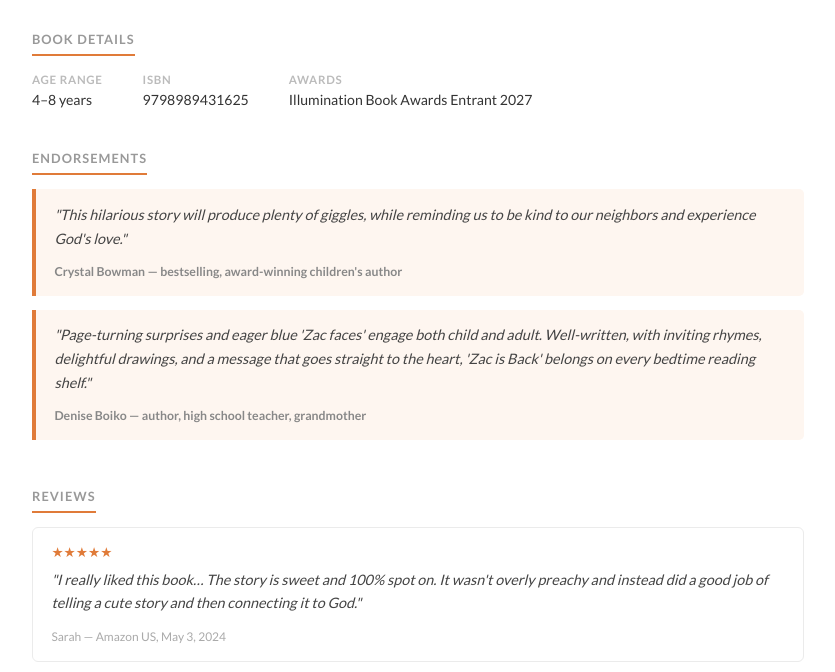
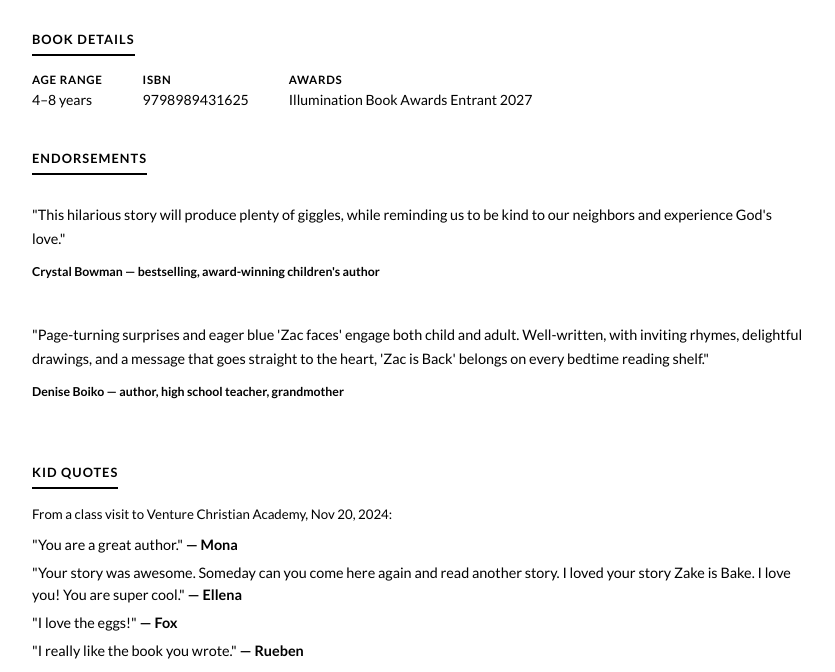
Before and after one commit to andyrabel/memoriesfond, a plain HTML site: page books/zac-is-back.html in a window 1280 px wide. Shown: the part 566-1238 px from the top of the page, without its empty margins (222-1057 px from the left). Drawn offline with Linux system fonts and the light colour scheme.

Commit message:
Kid quotes

```diff
--- a/books/zac-is-back.html
+++ b/books/zac-is-back.html
@@ -12,8 +12,8 @@
     .book-detail { max-width: 820px; margin: 0 auto; padding: 3rem 1.5rem; display: flex; gap: 3rem; align-items: flex-start; }
     .book-detail-cover { width: 220px; flex-shrink: 0; border-radius: 6px; box-shadow: 6px 6px 20px rgba(0,0,0,0.2); }
     .book-detail-info h1 { font-family: 'Lato', sans-serif; font-size: 1.9rem; color: #000; margin-bottom: 0.4rem; }
-    .book-detail-info .meta { font-size: 0.85rem; color: #888; margin-bottom: 1.25rem; }
-    .book-detail-info p { color: #555; margin-bottom: 1rem; }
+    .book-detail-info .meta { font-size: 0.85rem; color: #000; margin-bottom: 1.25rem; }
+    .book-detail-info p { color: #000; margin-bottom: 1rem; }
     .buy-links { margin-top: 1.5rem; }
     .buy-btn { display: inline-block; margin-right: 0.5rem; margin-bottom: 0.5rem; transition: opacity 0.15s, transform 0.15s; }
     .buy-btn img { height: 48px; width: auto; display: block; }
@@ -84,6 +84,13 @@
     <cite>Denise Boiko — author, high school teacher, grandmother</cite>
   </div>
 
+  <h2>Kid Quotes</h2>
+  <p style="font-size:0.83rem; color:#000; margin-bottom:0.6rem;">From a class visit to Venture Christian Academy, Nov 20, 2024:</p>
+  <div class="kid-quote">"You are a great author." <span class="kid-name">— Mona</span></div>
+  <div class="kid-quote">"Your story was awesome. Someday can you come here again and read another story. I loved your story Zake is Bake. I love you! You are super cool." <span class="kid-name">— Ellena</span></div>
+  <div class="kid-quote">"I love the eggs!" <span class="kid-name">— Fox</span></div>
+  <div class="kid-quote">"I really like the book you wrote." <span class="kid-name">— Rueben</span></div>
+
   <h2>Reviews</h2>
   <div class="review-card">
     <div class="stars">★★★★★</div>
--- a/css/style.css
+++ b/css/style.css
@@ -271,18 +271,20 @@ footer p { font-size: 0.82rem; margin-bottom: 1rem; }
 
 /* ── Book extras (reviews, endorsements, metadata — individual book pages) ── */
 .book-extras { max-width: 820px; margin: 0 auto; padding: 0 1.5rem 3.5rem; }
-.book-extras h2 { font-family: 'Lato', sans-serif; font-size: 0.8rem; font-weight: 700; text-transform: uppercase; letter-spacing: 0.08em; color: #999; margin: 2rem 0 0.9rem; padding-bottom: 0.3rem; border-bottom: 2px solid #e07b39; display: inline-block; }
+.book-extras h2 { font-family: 'Lato', sans-serif; font-size: 0.8rem; font-weight: 700; text-transform: uppercase; letter-spacing: 0.08em; color: #000; margin: 2rem 0 0.9rem; padding-bottom: 0.3rem; border-bottom: 2px solid #000; display: inline-block; }
 .book-meta { display: flex; flex-wrap: wrap; gap: 0.5rem 2.5rem; margin-bottom: 0.25rem; }
-.meta-item dt { font-size: 0.72rem; font-weight: 700; text-transform: uppercase; letter-spacing: 0.06em; color: #bbb; }
-.meta-item dd { font-size: 0.88rem; color: #333; margin-left: 0; }
-.quote-card { background: #fef6f0; border-left: 4px solid #e07b39; padding: 0.85rem 1.15rem; margin-bottom: 0.85rem; border-radius: 0 5px 5px 0; }
-.quote-card blockquote { font-size: 0.9rem; color: #444; line-height: 1.65; margin-bottom: 0.4rem; font-style: italic; }
-.quote-card cite { font-size: 0.77rem; color: #888; font-style: normal; font-weight: 700; }
-.review-card { border: 1px solid #ebebeb; border-radius: 6px; padding: 0.85rem 1.15rem; margin-bottom: 0.85rem; }
+.meta-item dt { font-size: 0.72rem; font-weight: 700; text-transform: uppercase; letter-spacing: 0.06em; color: #000; }
+.meta-item dd { font-size: 0.88rem; color: #000; margin-left: 0; }
+.quote-card { padding: 0.85rem 0; margin-bottom: 0.85rem; }
+.quote-card blockquote { font-size: 0.9rem; color: #000; line-height: 1.65; margin-bottom: 0.4rem; }
+.quote-card cite { font-size: 0.77rem; color: #000; font-style: normal; font-weight: 700; }
+.review-card { border-bottom: 1px solid #e0e0e0; padding: 0.85rem 0; margin-bottom: 0.85rem; }
 .review-card .stars { color: #e07b39; font-size: 0.85rem; margin-bottom: 0.25rem; }
-.review-card blockquote { font-size: 0.9rem; color: #444; line-height: 1.65; margin-bottom: 0.4rem; font-style: italic; }
-.review-card cite { font-size: 0.75rem; color: #aaa; font-style: normal; }
-.note-block { background: #f8f8f8; border-radius: 6px; padding: 0.85rem 1.15rem; font-size: 0.88rem; color: #555; line-height: 1.65; }
+.review-card blockquote { font-size: 0.9rem; color: #000; line-height: 1.65; margin-bottom: 0.4rem; }
+.review-card cite { font-size: 0.75rem; color: #000; font-style: normal; }
+.note-block { padding: 0.85rem 0; font-size: 0.88rem; color: #000; line-height: 1.65; }
+.kid-quote { font-size: 0.9rem; color: #000; line-height: 1.5; margin-bottom: 0.4rem; }
+.kid-name { font-weight: 700; }
 
 /* ── Responsive ── */
 @media (max-width: 700px) {
```
Also changed, not shown: books/a-useless-book.html (+2 -2 lines), books/adopt-a-dinosaur.html (+2 -2 lines), books/big-bad-wolfs-birthday.html (+2 -2 lines), books/finding-granny.html (+2 -2 lines), books/i-like-earth.html (+2 -2 lines), books/seasons-with-dad.html (+2 -2 lines), books/slice-and-ice.html (+2 -2 lines), books/the-farmers-crop.html (+2 -2 lines), books/walking-with-dad.html (+2 -2 lines), books/zac-in-a-santa-hat.html (+2 -2 lines), .claude/settings.json.
